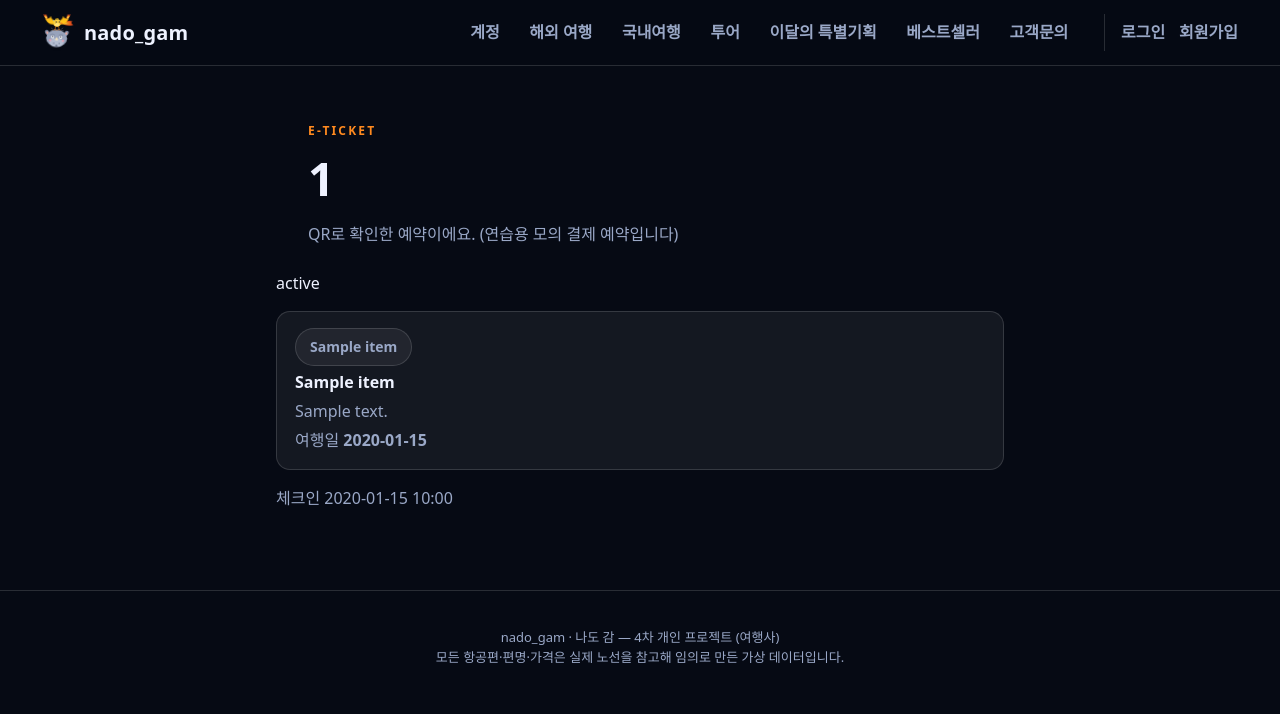
After one commit to ho8566z/nado-gam, a Spring app: template src/main/resources/templates/cart/ticket.html in a window 1280 px wide. The commit adds this page. Shown: the top 714 px of the page. Run offline with Thymeleaf, Linux system fonts and the light colour scheme; the template is opened without the code that fills it: most values are stand-ins (such as "Sample title", 1, 10 or a date in 2020); data that the repository does not hold is empty; some of the project's set-up classes (security, data sources, template engines, error pages and the like) are left out, and stand-ins take their place; some web fonts are replaced.

Commit message:
feat(reservation): 예약 QR 토큰과 스캔 확인 화면 추가
결제한 예약마다 임의 토큰을 만들고, QR 을 스캔하면 로그인 없이 개인정보 없는 확인 화면이 열린다.

```diff
--- a/src/main/java/com/nadogam/cart/ReservationRepository.java
+++ b/src/main/java/com/nadogam/cart/ReservationRepository.java
@@ -11,4 +11,9 @@ public interface ReservationRepository extends JpaRepository<Reservation, Long>
 
 	// 남의 예약은 조회되지 않게 주인까지 함께 조건으로 건다.
 	Optional<Reservation> findByReservationIdAndMemberId(Long reservationId, Long memberId);
+
+	// QR 에 담긴 토큰(또는 예약 번호)으로 찾는다. 스캔 화면과 관리자 체크인에서 쓴다.
+	Optional<Reservation> findByQrToken(String qrToken);
+
+	Optional<Reservation> findByReservationNo(String reservationNo);
 }
--- a/src/main/resources/schema.sql
+++ b/src/main/resources/schema.sql
@@ -400,10 +400,14 @@ CREATE TABLE reservation (
     reservation_no  VARCHAR(30)  NOT NULL,
     total_amount    BIGINT       NOT NULL,
     pay_method      VARCHAR(10)  NOT NULL,
-    status          VARCHAR(10)  NOT NULL DEFAULT 'PAID',
+    status          VARCHAR(12)  NOT NULL DEFAULT 'PAID',
     paid_at         DATETIME     NOT NULL,
+    qr_token        VARCHAR(64)  NOT NULL,
+    checked_in_at   DATETIME     NULL,
+    checked_in_by   BIGINT       NULL,
     PRIMARY KEY (reservation_id),
     CONSTRAINT uq_reservation_no UNIQUE (reservation_no),
+    CONSTRAINT uq_reservation_qr UNIQUE (qr_token),
     CONSTRAINT fk_reservation_member FOREIGN KEY (member_id) REFERENCES member (member_id)
 );
 
--- /dev/null
+++ b/src/main/resources/templates/cart/ticket.html
@@ -0,0 +1,29 @@
+<!DOCTYPE html>
+<html lang="ko" xmlns:th="http://www.thymeleaf.org">
+<head th:replace="~{fragments/layout :: head('예약 확인')}"></head>
+<body>
+<header th:replace="~{fragments/layout :: header('reservations')}"></header>
+<main class="page page--narrow">
+	<section class="page-title">
+		<span class="kicker">E-TICKET</span>
+		<h1 th:text="${reservation.reservationNo}">NG20261120-ABC123</h1>
+		<p>QR로 확인한 예약이에요. (연습용 모의 결제 예약입니다)</p>
+	</section>
+
+	<div class="ticket-status" th:classappend="${reservation.checkedIn} ? 'ticket-status--done'" th:text="${reservation.statusLabel}">결제 완료</div>
+
+	<ul class="cart-list">
+		<li class="cart-item" th:each="i : ${items}">
+			<div class="cart-main">
+				<span class="chip" th:text="${i.typeLabel}">투어</span>
+				<strong th:text="${i.title}">상품 이름</strong>
+				<span class="muted" th:text="${i.detail}">상세</span>
+				<span class="muted">여행일 <b th:text="${#temporals.format(i.travelDate, 'yyyy-MM-dd')}">2026-12-01</b></span>
+			</div>
+		</li>
+	</ul>
+	<p class="muted" th:if="${reservation.checkedIn}" th:text="'체크인 ' + ${#temporals.format(reservation.checkedInAt, 'yyyy-MM-dd HH:mm')}">체크인 시각</p>
+</main>
+<footer th:replace="~{fragments/layout :: footer}"></footer>
+</body>
+</html>
```
Also changed, not shown: src/main/java/com/nadogam/cart/Reservation.java (+29 -1 lines), src/main/java/com/nadogam/cart/ReservationController.java (+11 -0 lines), src/main/resources/templates/cart/reservation.html (+9 -0 lines).
